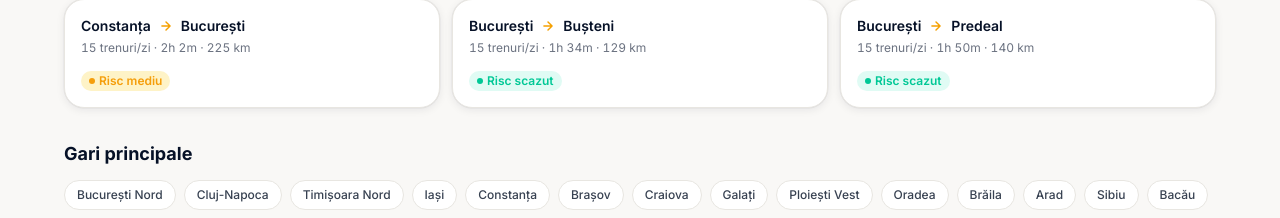
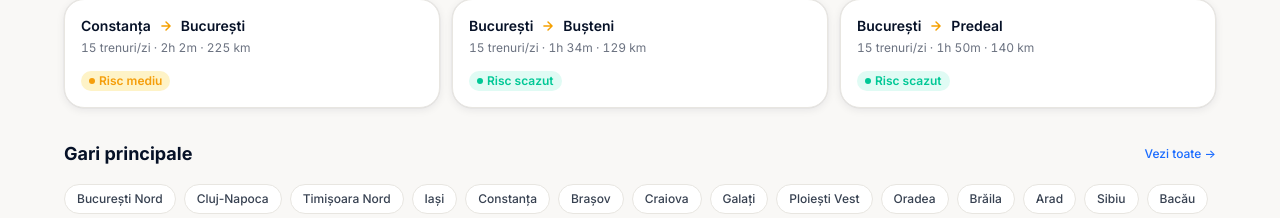
Before and after one commit to andreiion1/mersultrenurilorazi, a Next.js app: page / in a window 1280 px wide. Shown: the part 1035-1253 px from the top of the page. Built offline with nearby package versions, Linux system fonts and the light colour scheme; no server answers.

Commit message:
homepage: link Vezi toate garile -> /statii

```diff
--- a/src/app/page.tsx
+++ b/src/app/page.tsx
@@ -96,9 +96,14 @@ export default function HomePage() {
       </Container>
 
       <Container className="pb-8">
-        <h2 className="mb-3 text-lg font-bold" style={{ color: "var(--text-strong)" }}>
-          Gari principale
-        </h2>
+        <div className="mb-4 flex items-center justify-between">
+          <h2 className="text-lg font-bold" style={{ color: "var(--text-strong)" }}>
+            Gari principale
+          </h2>
+          <Link href="/statii" className="text-xs font-medium" style={{ color: "var(--color-info)" }}>
+            Vezi toate &rarr;
+          </Link>
+        </div>
         <div className="flex flex-wrap gap-2">
           {stations.map((s) => (
             <Link
```
